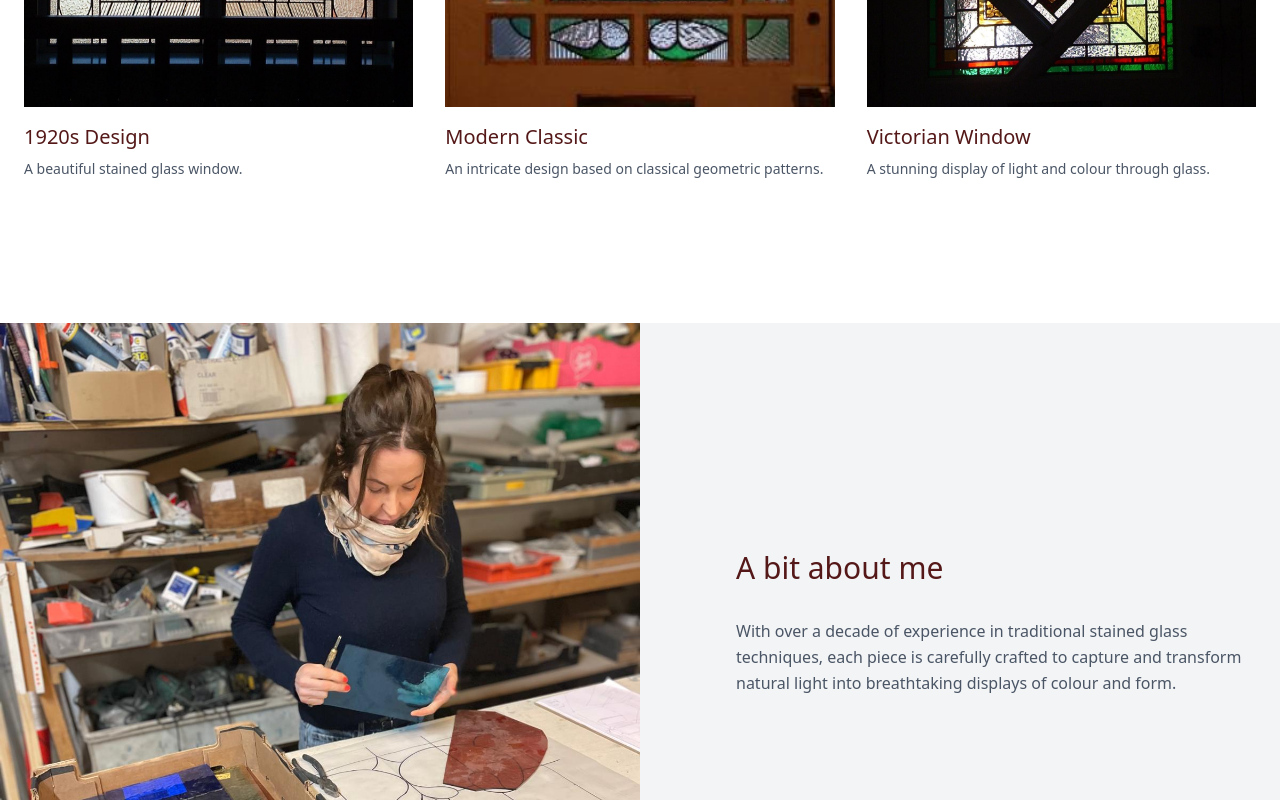
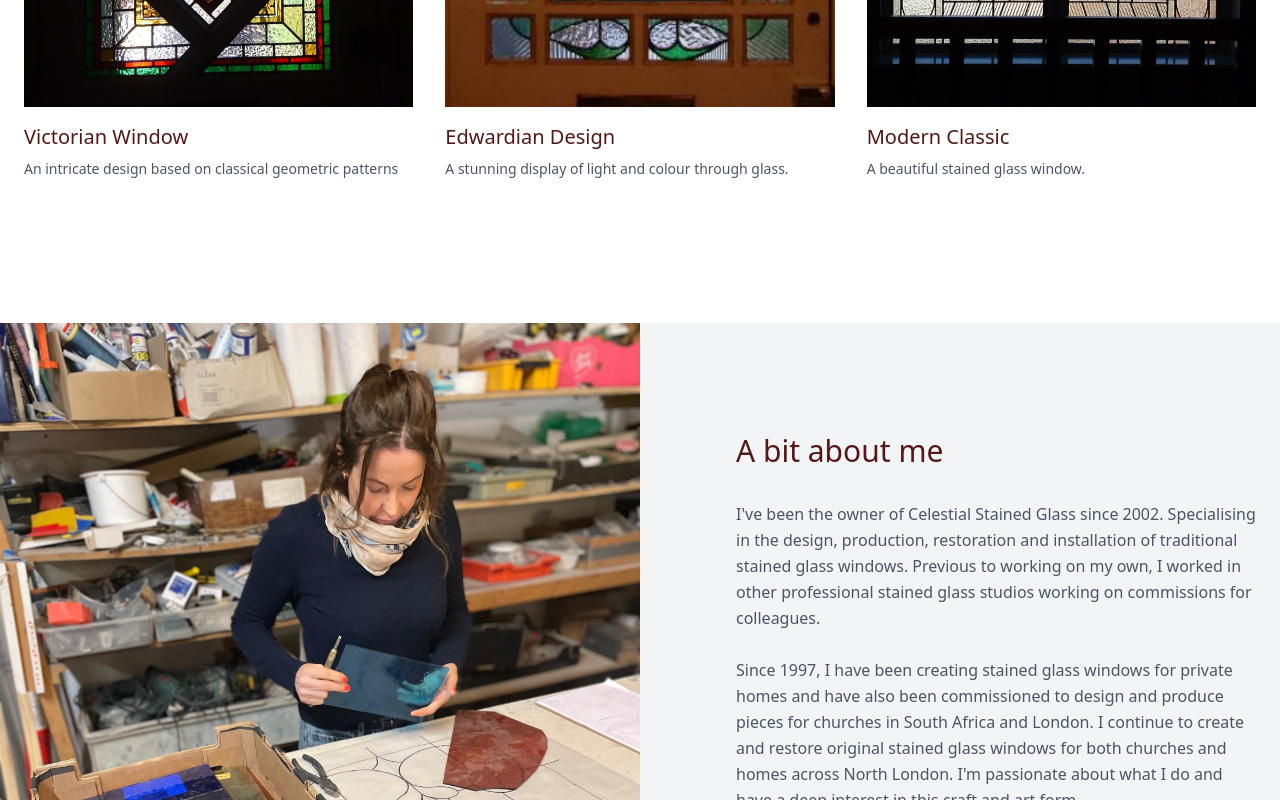
Before and after one commit to baranbbr/celestialstainedglass.co.uk, a React (Vite) app: page / in a window 1280 px wide. Shown: the part 780-1580 px from the top of the page. Built offline with nearby package versions, Linux system fonts and the light colour scheme.

Commit message:
update featuredWorks ordering and add blurb to about me

```diff
--- a/src/pages/Home.tsx
+++ b/src/pages/Home.tsx
@@ -7,21 +7,21 @@ import Image3 from '/glass/PHOTO-2025-09-30-12-12-12.jpg';
 export default function Home() {
 	const featuredWorks = [
 		{
-			title: '1920s Design',
-			image: Image1,
-			description: 'A beautiful stained glass window.',
+			title: 'Victorian Window',
+			image: Image3,
+			description:
+				'An intricate design based on classical geometric patterns',
+		},
+		{
+			title: 'Edwardian Design',
+			image: Image2,
+			description:
+				'A stunning display of light and colour through glass.',
 		},
 		{
 			title: 'Modern Classic',
-			image: Image2,
-			description:
-				'An intricate design based on classical geometric patterns.',
-		},
-		{
-			title: 'Victorian Window',
-			image: Image3,
-			description:
-				'A stunning display of light and colour through glass.',
+			image: Image1,
+			description: 'A beautiful stained glass window.',
 		},
 	];
 	const [isGalleryOpen, setIsGalleryOpen] = useState(false);
@@ -104,10 +104,21 @@ export default function Home() {
 						A bit about me
 					</h2>
 					<p className="text-gray-600 dark:text-white font-light leading-relaxed max-w-xl text-left">
-						With over a decade of experience in traditional stained
-						glass techniques, each piece is carefully crafted to
-						capture and transform natural light into breathtaking
-						displays of colour and form.
+						I've been the owner of Celestial Stained Glass since
+						2002. Specialising in the design, production,
+						restoration and installation of traditional stained
+						glass windows. Previous to working on my own, I worked
+						in other professional stained glass studios working on
+						commissions for colleagues.
+						<br />
+						<br />
+						Since 1997, I have been creating stained glass windows
+						for private homes and have also been commissioned to
+						design and produce pieces for churches in South Africa
+						and London. I continue to create and restore original
+						stained glass windows for both churches and homes across
+						North London. I'm passionate about what I do and have a
+						deep interest in this craft and art form.
 					</p>
 				</div>
 			</section>
```
